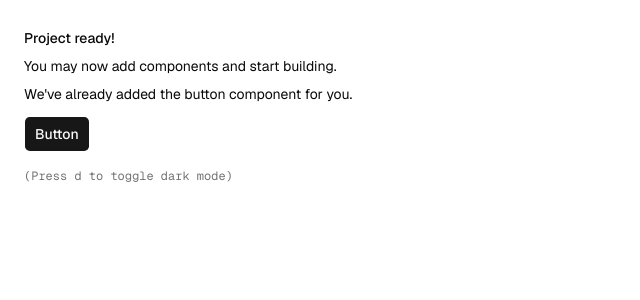
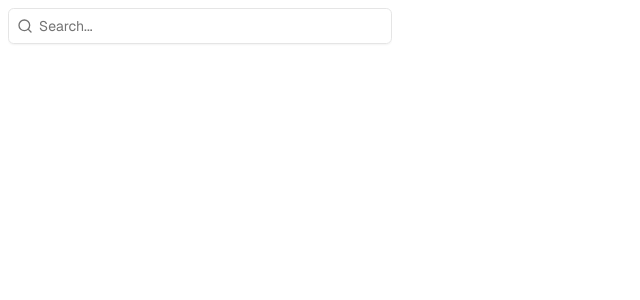
Before and after one commit to BlastyTheDev/bazaar-tracker, a Next.js app: page / in a window 1280 px wide. Shown: the top 300 px of the page, without its empty margins (0-640 px from the left). Built offline with nearby package versions, Linux system fonts and the light colour scheme.

Commit message:
Place item list in main page

```diff
--- a/app/page.tsx
+++ b/app/page.tsx
@@ -1,19 +1,9 @@
-import { Button } from "@/components/ui/button"
+import ItemList from "@/app/ui/itemlist"
 
 export default function Page() {
   return (
-    <div className="flex min-h-svh p-6">
-      <div className="flex max-w-md min-w-0 flex-col gap-4 text-sm leading-loose">
-        <div>
-          <h1 className="font-medium">Project ready!</h1>
-          <p>You may now add components and start building.</p>
-          <p>We&apos;ve already added the button component for you.</p>
-          <Button className="mt-2">Button</Button>
-        </div>
-        <div className="font-mono text-xs text-muted-foreground">
-          (Press <kbd>d</kbd> to toggle dark mode)
-        </div>
-      </div>
+    <div className="flex min-h-svh p-2">
+      <ItemList />
     </div>
   )
 }
```
